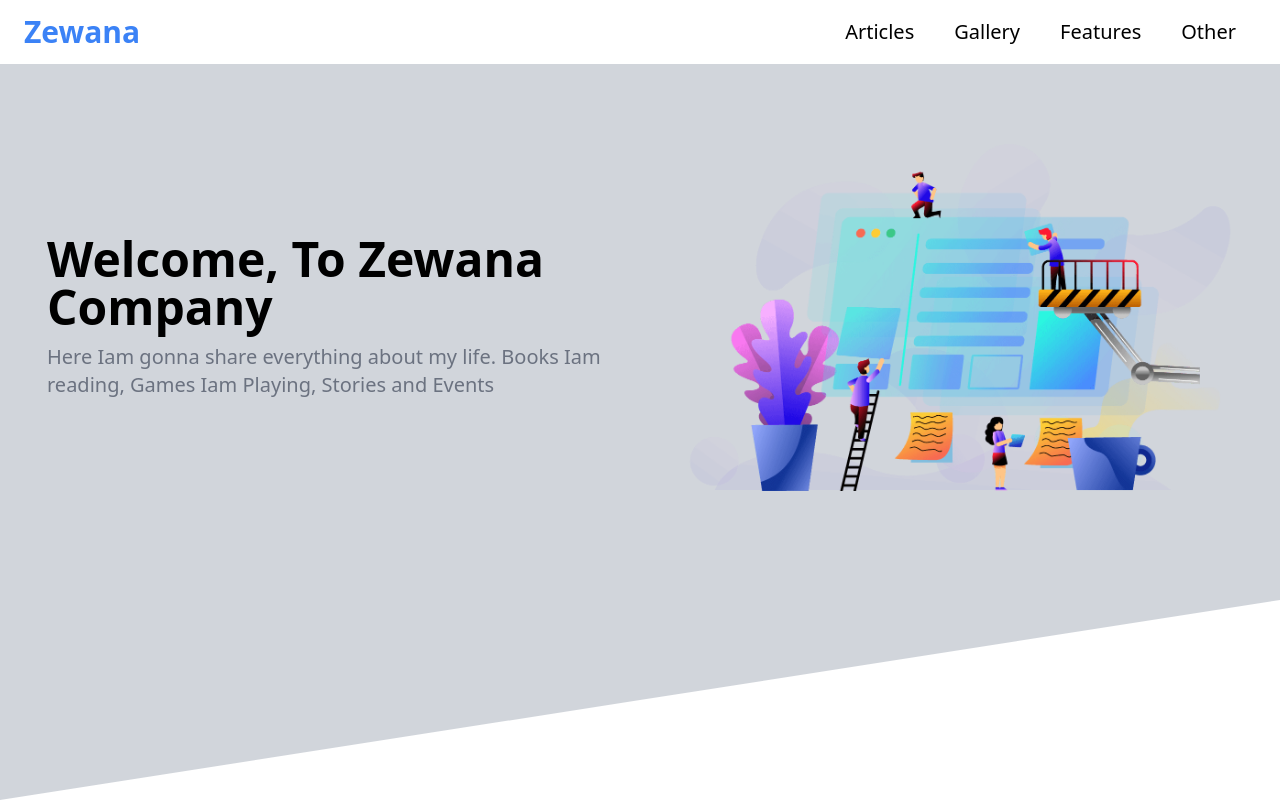
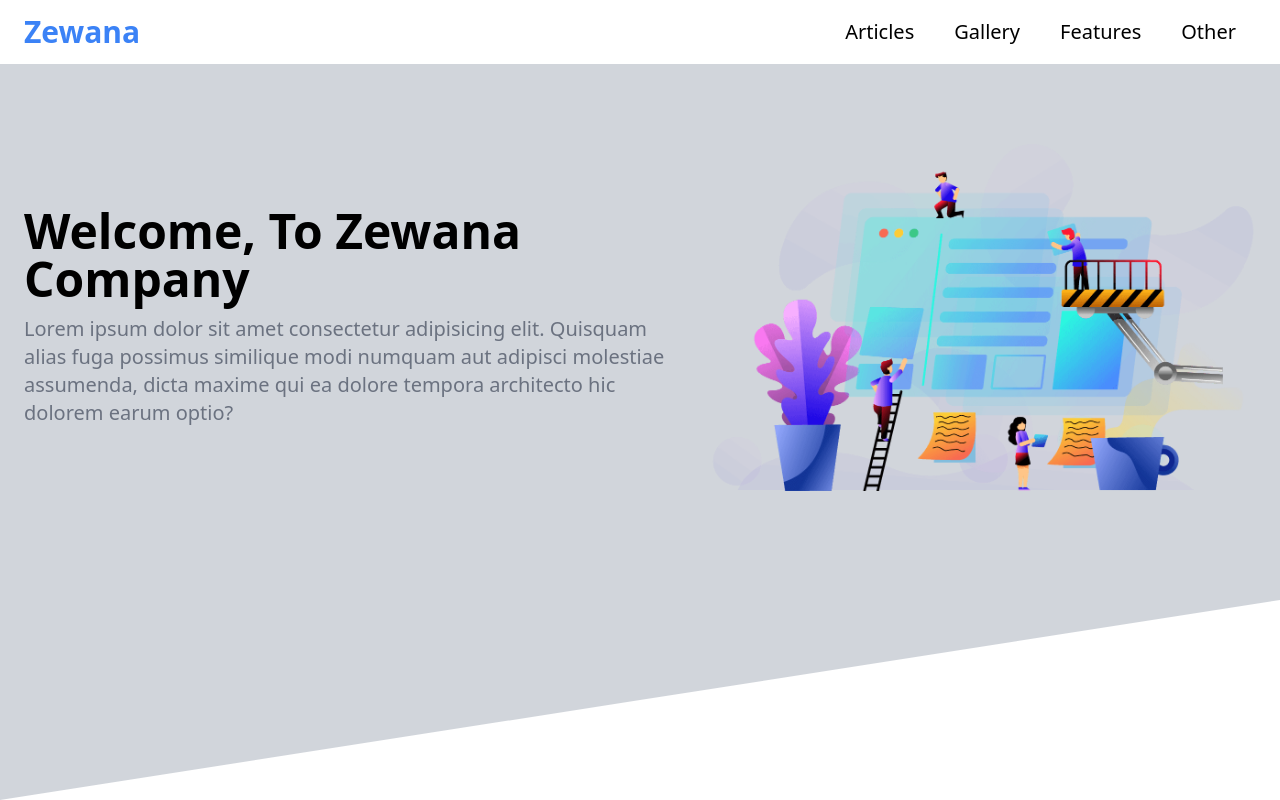
Before and after one commit to Rachid-Ait-Rhoudane/zewana-design-tailwindcss, a plain HTML site: page index.html in a window 1280 px wide. Drawn offline with Linux system fonts and the light colour scheme.

Commit message:
add landing section

```diff
--- a/index.html
+++ b/index.html
@@ -109,10 +109,10 @@
         <!-- Start landing -->
         <section class="relative bg-gray-300 h-[calc(100vh-64px)] after:absolute after:bottom-0 after:left-0 after:border after:border-l-[50vw] after:border-r-[50vw] after:border-t-[100px] after:border-b-[100px] after:border-b-white after:border-r-white after:border-t-transparent after:border-l-transparent after:z-30 pt-20">
             <div class="relative container mx-auto px-6 z-40 flex justify-center items-center gap-5">
-                <div class="w-1/2">
+                <div>
                     <h1 class="text-5xl capitalize font-bold">welcome,
                     to zewana company</h1>
-                    <p class="mt-3 text-xl text-gray-500">Here Iam gonna share everything about my life. Books Iam reading, Games Iam Playing, Stories and Events</p>
+                    <p class="mt-3 text-xl text-gray-500">Lorem ipsum dolor sit amet consectetur adipisicing elit. Quisquam alias fuga possimus similique modi numquam aut adipisci molestiae assumenda, dicta maxime qui ea dolore tempora architecto hic dolorem earum optio?</p>
                 </div>
                 <img width="550px" src="./public/images/landing-image.png" alt="landing image">
             </div>
```
